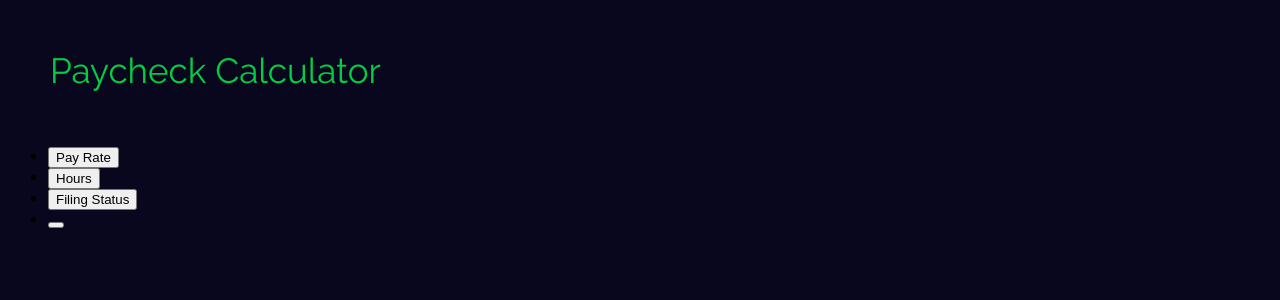
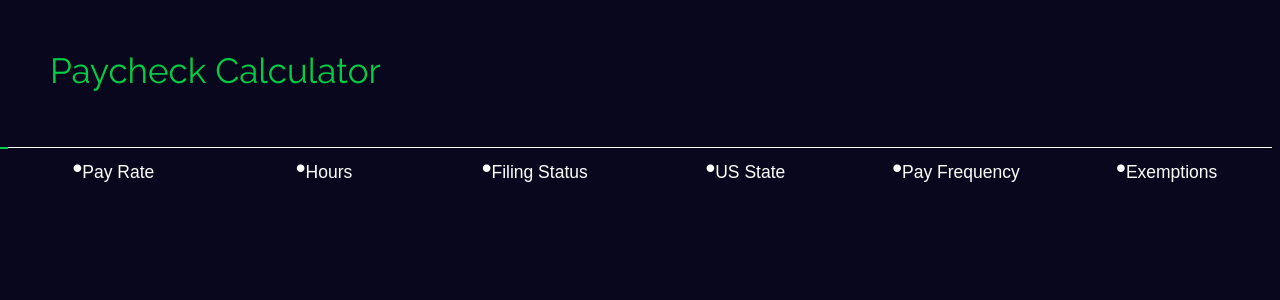
Before and after one commit to mjoynes-wombat-web/paycheck-calculator, a Next.js app: page / in a window 1280 px wide. Shown: the top 300 px of the page. Built offline with nearby package versions, Linux system fonts and the light colour scheme.

Commit message:
Progress bar setup.

```diff
--- a/package.json
+++ b/package.json
@@ -2,6 +2,8 @@
   "name": "paycheck-calculator",
   "version": "0.1.0",
   "dependencies": {
+    "camelcase": "^5.0.0",
+    "datasets-us-states-abbr": "^1.0.0",
     "next": "^6.1.2",
     "normalize-css": "^2.3.1",
     "prop-types": "^15.6.2",
--- a/pages/components/progress.jsx
+++ b/pages/components/progress.jsx
@@ -1,24 +1,97 @@
 import React from 'react';
 import PropTypes from 'prop-types';
 
-const Progress = ({ steps, changeActiveStep }) => (
+import colors from '../../consts/colors';
+
+const Progress = ({ steps, changeActiveStep, currentStep }) => {
+  const completion = ((currentStep / steps.length) - (0.5 / steps.length)) * 100;
+  return (
+    <nav className="progress">
+      <style jsx>
+        {`
+          span.progress-bar {
+            display: inline-block;
+            color: transparent;
+            width: 100%;
+            transform-origin: left;
+            transition: transform 0.5s;
+            background-color: ${colors.vividGreen()};
+            line-height: 0;
+            height: 0.125rem;
+            position: absolute;
+          }
+          ul {
+            display: flex;
+            padding: 0;
+            list-style: none;
+            justify-content: space-around;
+            color: white;
+            border-top: 0.125rem solid white;
+            transition: border-image-source 0.5s;
+
+            li {
+              flex: 1;
+              display: flex;
+              align-content: center;
+              flex-direction: column;
+              position: relative;
+
+              :before {
+                content: "•";
+                text-align: center;
+                position: relative;
+                line-height: 0;
+                font-size: 2rem;
+                top: -0.0625rem;
+                transition: color 0.5s linear 0.5s;
+              }
+
+              button {
+                background-color: transparent;
+                border: none;
+                color: white;
+                padding: 1rem;
+                transition: color 0.5s linear 0.5s;
+                font-size: 1.25rem;
+              }
+
+              &.complete {
+                :before, button {
+                  color: ${colors.vividGreen()}
+                }
+              }
+            }
+          }
+          `}
+      </style>
+      <span
+        className="progress-bar"
+        style={{
+          transform: `scaleX(${completion / 100})`,
+        }}
+      >
+        {completion}% Done
+      </span>
       <ul>
         {steps.map(step => (
-      <li key={step.id}>
+          <li key={step.id} className={step.complete ? 'complete' : ''}>
             <button type="button" onClick={() => changeActiveStep(step.id)}>
               {step.text}
             </button>
           </li>
         ))}
       </ul>
+    </nav>
   );
+};
 
 Progress.propTypes = {
   steps: PropTypes.arrayOf(PropTypes.shape({
-    id: PropTypes.number,
+    id: PropTypes.text,
     text: PropTypes.text,
   })).isRequired,
   changeActiveStep: PropTypes.func.isRequired,
+  currentStep: PropTypes.number.isRequired,
 };
 
 export default Progress;
--- a/pages/index.jsx
+++ b/pages/index.jsx
@@ -1,13 +1,15 @@
 import React, { Component } from 'react';
+import camelCase from 'camelcase';
 
 import MainTemplate from './layout/main';
 import Progress from './components/progress';
 
 class Step {
-  constructor(id, text, label) {
-    this.id = id;
+  constructor(text, label) {
+    this.id = camelCase(text);
     this.text = text;
     this.label = label;
+    this.complete = false;
   }
 }
 
@@ -16,29 +18,22 @@ class Index extends Component {
     super();
     this.state = {
       steps: [
-        new Step('payRate', 'Pay Rate', 'How much do you make an hour?'),
-        {
-          id: 'hours',
-          text: 'Hours',
-          label: 'How many hours are in this paycheck?',
-        },
-        {
-          id: 'filingStatus',
-          text: 'Filing Status',
-          label: 'What is your filing status?',
-        },
-        {
-
-        },
+        new Step('Pay Rate', 'How much do you make an hour?'),
+        new Step('Hours', 'How many hours are in this paycheck?'),
+        new Step('Filing Status', 'What is your filing status?'),
+        new Step('US State', 'What state do you live in?'),
+        new Step('Pay Frequency', 'How often do you get paid?'),
+        new Step('Exemptions', 'What number of exemptions do you get?'),
       ],
+      currentStep: 0,
     };
   }
 
   render() {
-    const { steps } = this.state;
+    const { steps, currentStep } = this.state;
     return (
       <MainTemplate>
-        <Progress steps={steps} />
+        <Progress steps={steps} currentStep={currentStep} />
       </MainTemplate>
     );
   }
```
Also changed, not shown: 1 other file (tests, documents, lock files or other folders). Lines whose indentation alone changed are shown as unchanged.
